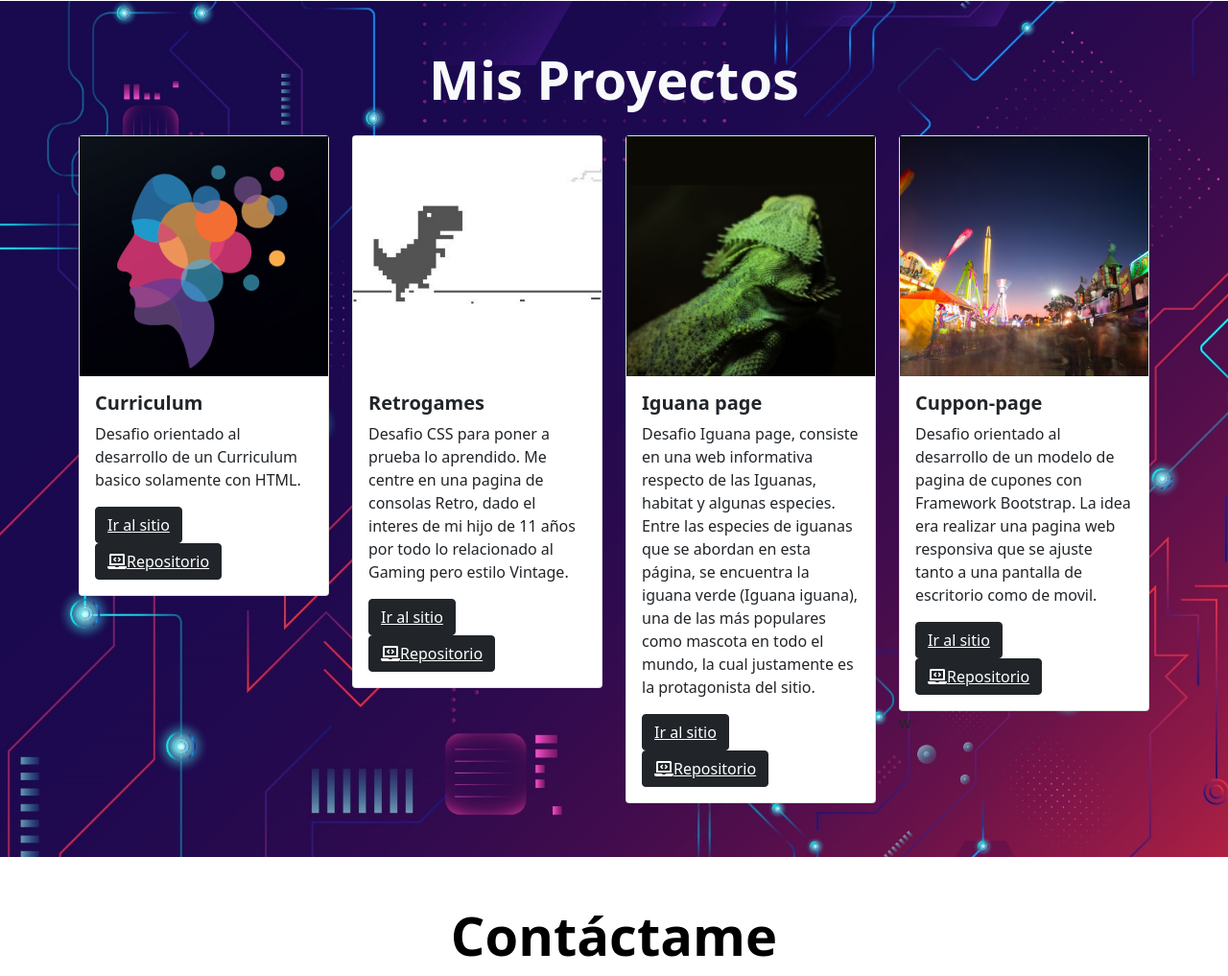
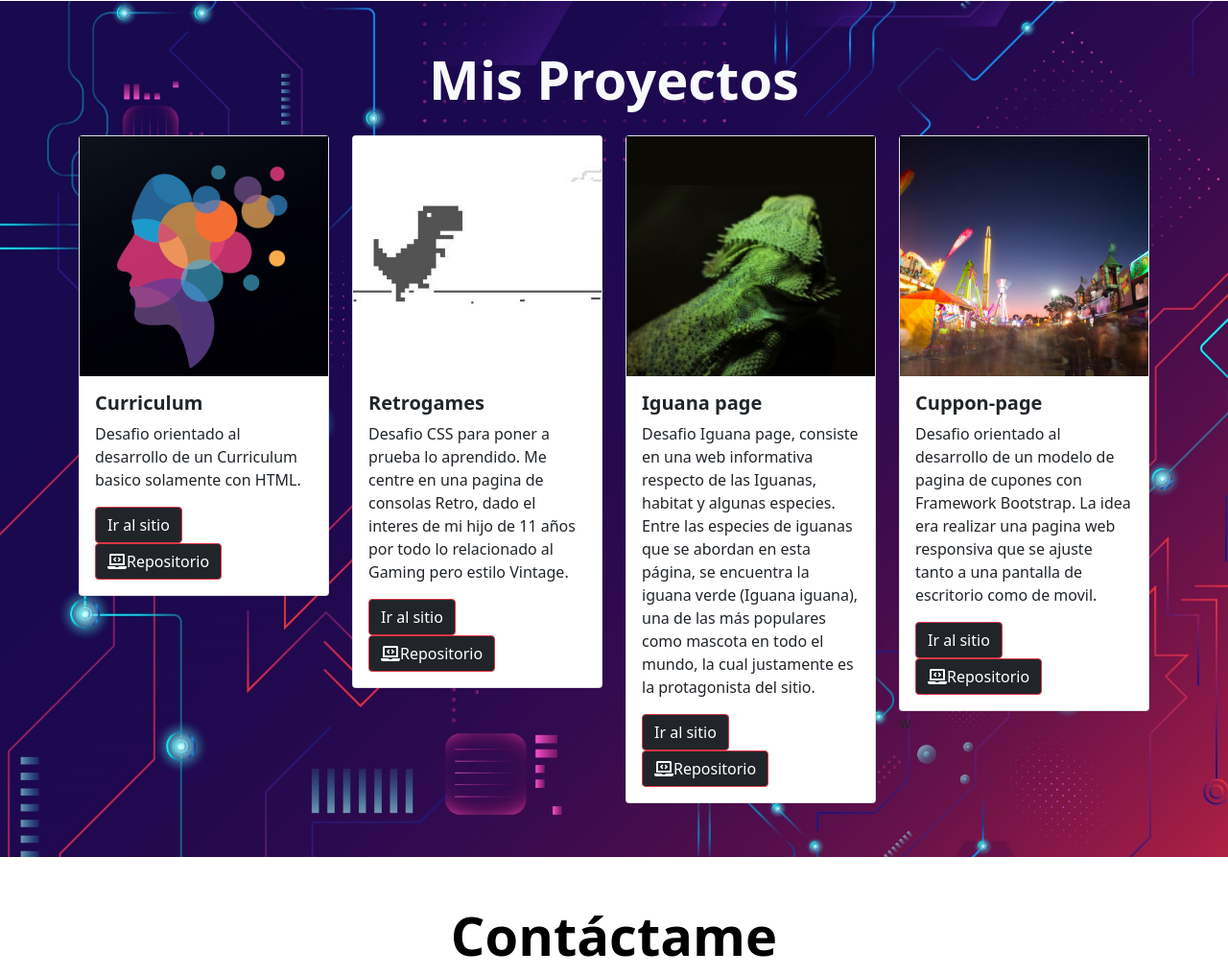
Before and after one commit to cvalenciapatagonia/Desafio_06-Portafolio, a plain HTML site: page index.html in a window 1280 px wide. Shown: the part 1447-2464 px from the top of the page at 96% size. Drawn offline with nearby package versions, Linux system fonts and the light colour scheme.

Commit message:
Remocion de subrayado de hipervinculos

```diff
--- a/assets/css/style.css
+++ b/assets/css/style.css
@@ -59,7 +59,7 @@ footer {
 
 @media only screen and (max-width: 576px) {
   .subtitulo2 {
-      font-size: 1.2rem;
-      line-height: 1.2;
-    }
+    font-size: 1.2rem;
+    line-height: 1.2;
   }
+}
--- a/index.html
+++ b/index.html
@@ -80,9 +80,15 @@
           </p>
           <div class="mb-5 pb-5">
             <button class="btn btn-lg btn-outline-info text-light me-4">
-              Trabajos
+              <a href="#Mis-proyectos" style="color: white; text-decoration: none;"
+                >Trabajos</a
+              >
             </button>
-            <button class="btn btn-lg btn-info text-light">Contacto</button>
+            <button class="btn btn-lg btn-outline-info text-light">
+              <a href="#Contacto" style="color: white; text-decoration: none"
+                >Contacto</a
+              >
+            </button>
           </div>
         </div>
       </div>
@@ -159,18 +165,18 @@
                   Desafio orientado al desarrollo de un Curriculum basico
                   solamente con HTML.
                 </p>
-                <button type="button" class="btn btn-dark">
+                <button type="button" class="btn btn-dark btn-outline-danger">
                   <a
                     href="https://cvalenciapatagonia.github.io/Desafio_01-HTML/"
-                    style="color: white"
+                    style="color: white; text-decoration: none;"
                     target="_blank"
                     >Ir al sitio</a
                   >
                 </button>
-                <button type="button" class="btn btn-dark">
+                <button type="button" class="btn btn-dark btn-outline-danger">
                   <a
                     href="https://github.com/cvalenciapatagonia/Desafio_01-HTML"
-                    style="color: white"
+                    style="color: white; text-decoration: none;"
                     target="_blank"
                     ><i class="fas fa-solid fa-laptop-code fa-1x my-1 m1"></i
                     >Repositorio</a
@@ -195,18 +201,18 @@
                   pagina de consolas Retro, dado el interes de mi hijo de 11
                   años por todo lo relacionado al Gaming pero estilo Vintage.
                 </p>
-                <button type="button" class="btn btn-dark">
+                <button type="button" class="btn btn-dark btn-outline-danger">
                   <a
                     href="https://cvalenciapatagonia.github.io/Desafio_02-CSS/"
-                    style="color: white"
+                    style="color: white; text-decoration: none;"
                     target="_blank"
                     >Ir al sitio</a
                   >
                 </button>
-                <button type="button" class="btn btn-dark">
+                <button type="button" class="btn btn-dark btn-outline-danger">
                   <a
                     href="https://github.com/cvalenciapatagonia/Desafio_02-CSS"
-                    style="color: white"
+                    style="color: white; text-decoration: none;"
                     target="_blank"
                     ><i class="fas fa-solid fa-laptop-code fa-1x my-1 m1"></i
                     >Repositorio</a
@@ -234,18 +240,18 @@
                   mascota en todo el mundo, la cual justamente es la
                   protagonista del sitio.
                 </p>
-                <button type="button" class="btn btn-dark">
+                <button type="button" class="btn btn-dark btn-outline-danger">
                   <a
                     href="https://cvalenciapatagonia.github.io/Desafio_03-Landing-Page/"
-                    style="color: white"
+                    style="color: white; text-decoration: none;"
                     target="_blank"
                     >Ir al sitio</a
                   >
                 </button>
-                <button type="button" class="btn btn-dark">
+                <button type="button" class="btn btn-dark btn-outline-danger">
                   <a
                     href="https://github.com/cvalenciapatagonia/Desafio_03-Landing-Page"
-                    style="color: white"
+                    style="color: white; text-decoration: none;"
                     target="_blank"
                     ><i class="fas fa-solid fa-laptop-code fa-1x my-1 m1"></i
                     >Repositorio</a
@@ -271,18 +277,18 @@
                   pagina web responsiva que se ajuste tanto a una pantalla de
                   escritorio como de movil.
                 </p>
-                <button type="button" class="btn btn-dark">
+                <button type="button" class="btn btn-dark btn-outline-danger">
                   <a
                     href="https://cvalenciapatagonia.github.io/Desafio_04-Bootstrap/"
-                    style="color: white"
+                    style="color: white; text-decoration: none;"
                     target="_blank"
                     >Ir al sitio</a
                   >
                 </button>
-                <button type="button" class="btn btn-dark">
+                <button type="button" class="btn btn-dark btn-outline-danger">
                   <a
                     href="https://github.com/cvalenciapatagonia/Desafio_04-Bootstrap"
-                    style="color: white"
+                    style="color: white; text-decoration: none;"
                     target="_blank"
                     ><i class="fas fa-solid fa-laptop-code fa-1x my-1 m1"></i
                     >Repositorio</a
```
